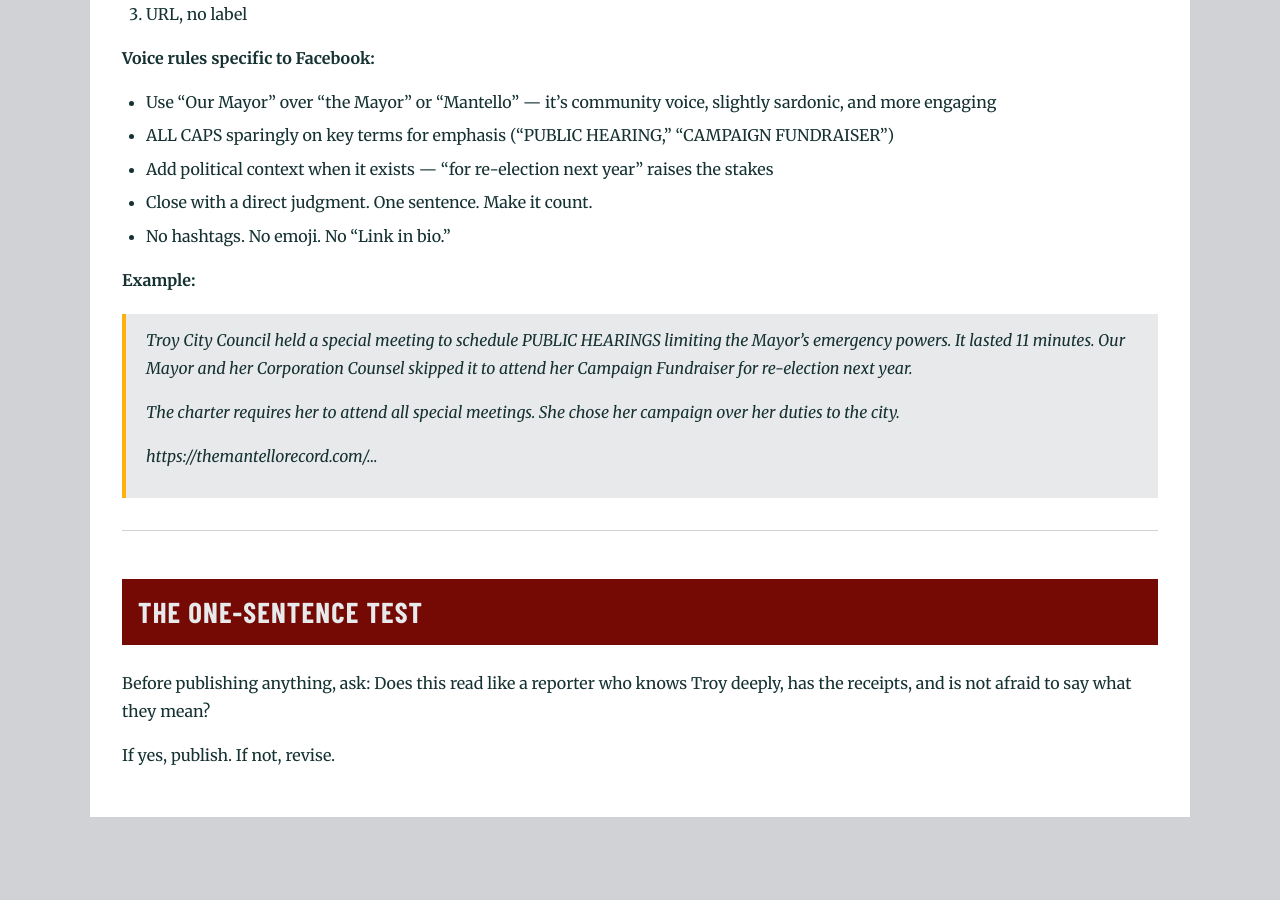
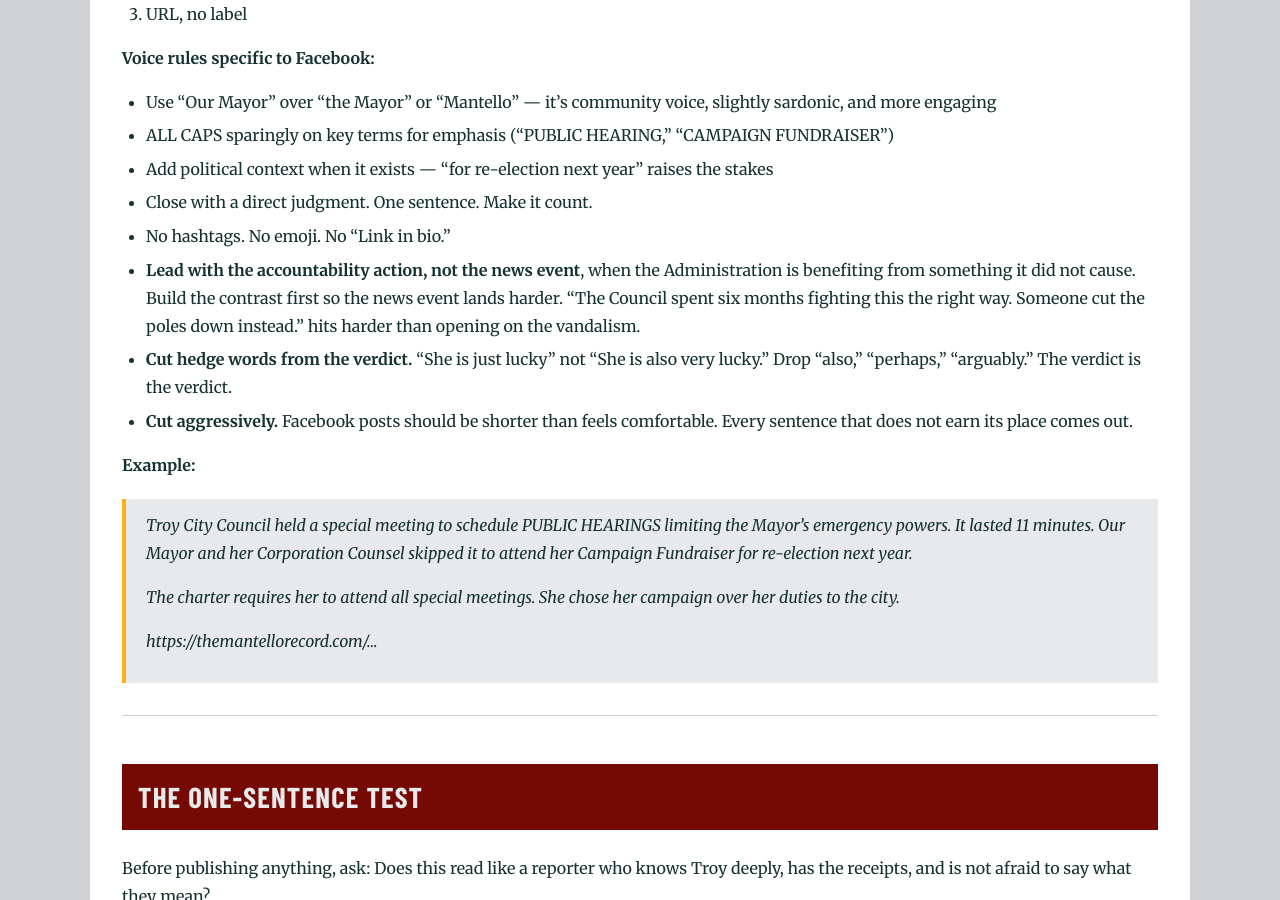
Before and after one commit to MdevitSEC/the-mantello-record, a Jekyll site: the page built from VOICE_GUIDE.md, in a window 1280 px wide and 900 px high, scrolled down 11193 px. Built offline with Jekyll 4.4.1, drawn with Linux system fonts in a browser that asks for light colours; some web fonts are replaced; our own code applies the rules of GitHub Pages for plain Markdown files.

Commit message:
Update Facebook voice guide with three new rules
Lead with accountability action when Administration benefits from outside event;
drop hedge words from verdict close; cut aggressively.

Co-Authored-By: Claude Sonnet 4.6 <noreply@anthropic.com>

```diff
--- a/VOICE_GUIDE.md
+++ b/VOICE_GUIDE.md
@@ -311,6 +311,9 @@ Facebook copy is shorter and more direct than site copy. The goal is to stop the
 - Add political context when it exists — "for re-election next year" raises the stakes
 - Close with a direct judgment. One sentence. Make it count.
 - No hashtags. No emoji. No "Link in bio."
+- **Lead with the accountability action, not the news event**, when the Administration is benefiting from something it did not cause. Build the contrast first so the news event lands harder. "The Council spent six months fighting this the right way. Someone cut the poles down instead." hits harder than opening on the vandalism.
+- **Cut hedge words from the verdict.** "She is just lucky" not "She is also very lucky." Drop "also," "perhaps," "arguably." The verdict is the verdict.
+- **Cut aggressively.** Facebook posts should be shorter than feels comfortable. Every sentence that does not earn its place comes out.
 
 **Example:**
 > Troy City Council held a special meeting to schedule PUBLIC HEARINGS limiting the Mayor's emergency powers. It lasted 11 minutes. Our Mayor and her Corporation Counsel skipped it to attend her Campaign Fundraiser for re-election next year.
```
